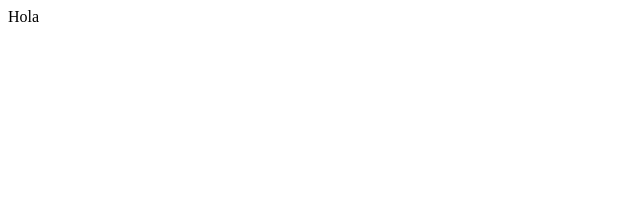
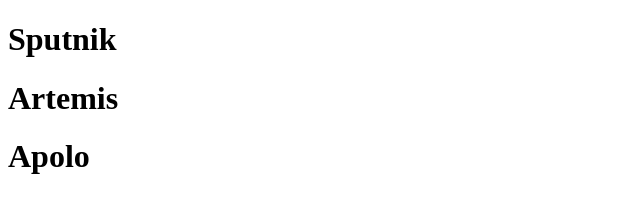
Before and after one commit to ZulayNicolOrtegonPintoADSO/VueBasicoDirectiva, a plain HTML site: page index.html in a window 1280 px wide. Shown: the whole page, without its empty margins (0-640 px from the left). Drawn offline with nearby package versions, Linux system fonts and the light colour scheme.

Commit message:
feat: :art: Directiva Uno
 v-text

```diff
--- a/componentes/my-component.js
+++ b/componentes/my-component.js
@@ -1,7 +1,9 @@
 export default{
     data(){
         return {
-            mensaje: "Hola"
+            basico: "Apolo",
+            intermedio:"Artemis",
+            avanzado: "Sputnik"
         }
     }
 }
--- a/index.html
+++ b/index.html
@@ -8,6 +8,10 @@
     <script src="app.js" type="module"></script>
 </head>
 <body>
-    <div id="app"> {{mensaje}} </div>
+    <div id="app">
+        <h1 v-text="avanzado"></h1>
+        <h1 v-text="intermedio"></h1>
+        <h1 v-text="basico"></h1>
+    </div>
 </body>
 </html>
```
Also changed, not shown: 1 other file.
